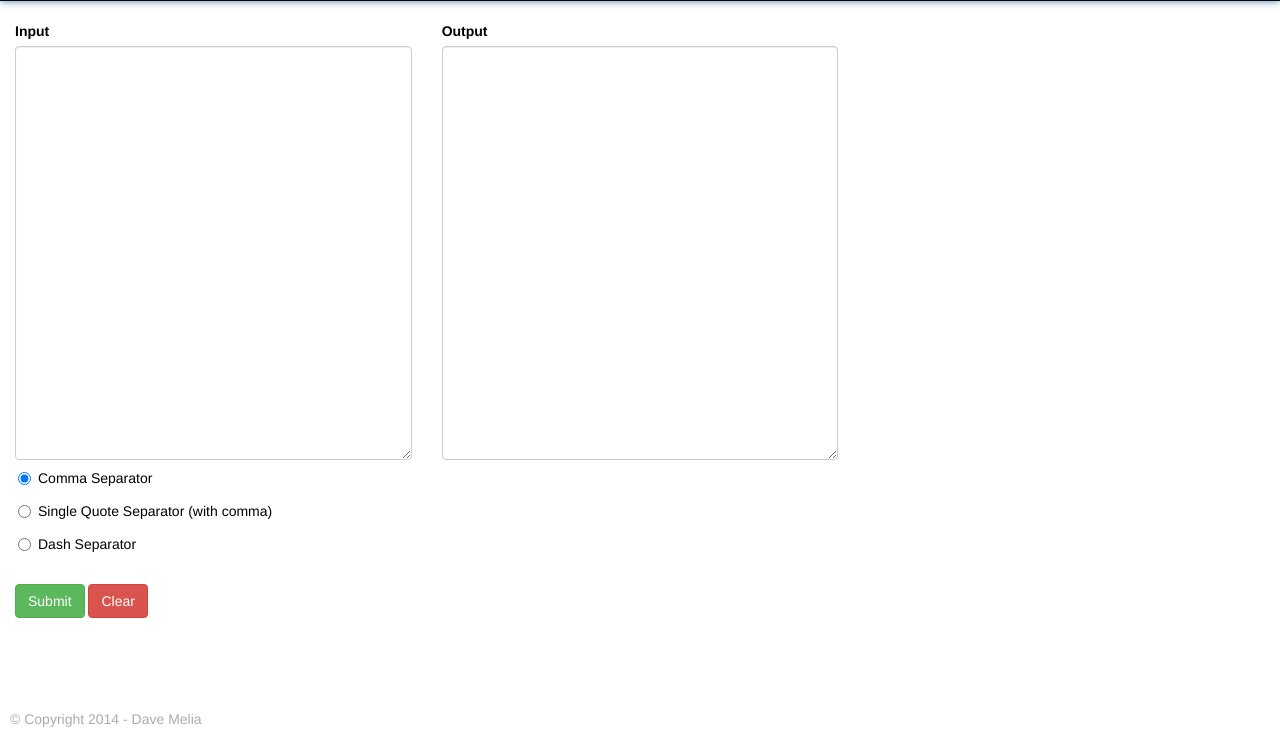
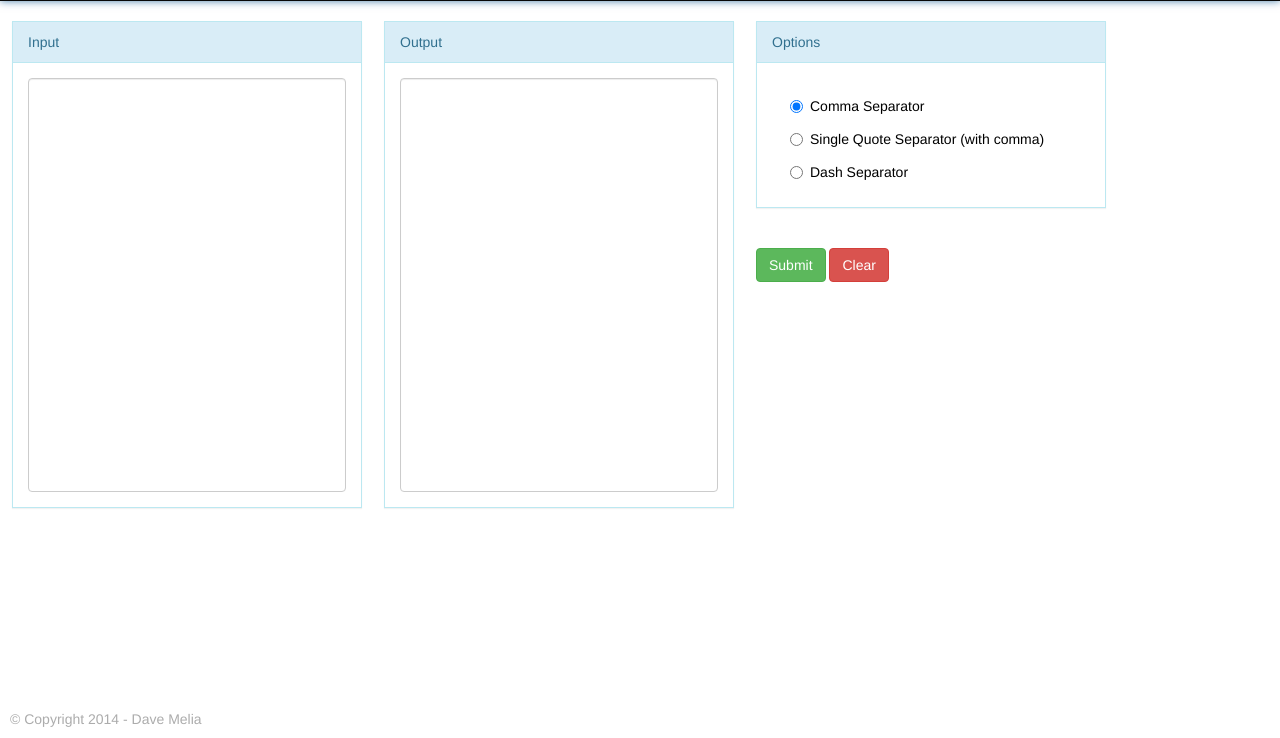
Before and after one commit to Dave-Melia/Text-Separator, a plain HTML site: page index.html in a window 1280 px wide. Shown: the part 62-800 px from the top of the page. Drawn offline with nearby package versions, Linux system fonts and the light colour scheme.

Commit message:
HTML Tidied
Tidied up the HTML and revamped the page design.

```diff
--- a/index.html
+++ b/index.html
@@ -11,20 +11,39 @@
 			<nav class="navbar navbar-inverse" role="navigation">
 				<h2>Text Separator</h2>
 			</nav><!-- END NAV -->
+
+
+
 			<div id="wrap">
 				<div id="main">
-					<!-- START col-xs-4 DIV -->
-					<div class="col-xs-4">
-						<label>Input</label>
+
+					<!-- START INPUT DIV -->
+					<div class="panel-wrap">
+						<div class="panel panel-info">
+						  <div class="panel-heading">Input</div>
+						  <div class="panel-body">
 						    <textarea id="string_input" type="text" rows="20" cols="20" class="form-control"></textarea>
-					</div><!-- END col-xs-4 DIV-->
+						  </div>
+						</div>
+					</div>
+					<!-- END INPUT DIV -->
 
-					<!-- START col-xs-4 DIV -->
-					<div class="col-xs-4">
-						<label>Output</label>
+					<!-- START OUTPUT DIV -->
+					<div class="panel-wrap">
+						<div class="panel panel-info">
+						  <div class="panel-heading">Output</div>
+						  <div class="panel-body">
 						    <textarea id="string_output" type="text" rows="20" cols="20" class="form-control"></textarea>
-					</div><!-- END col-xs-4 DIV -->
+						  </div>
+						</div>
+					</div>
+					<!-- END OUTPUT DIV -->
 
+					<!-- START RADIO BUTTONS PANEL -->
+					<div class="panel-wrap">
+						<div class="panel panel-info">
+						  <div class="panel-heading">Options</div>
+						  <div class="panel-body">
 						<!-- START Radio 1 DIV -->
 							<div class="radio">
 							  <label>
@@ -49,14 +68,21 @@
 							  </label>
 							</div><!-- END RADIO DIV -->
 
-					<!-- START Button DIV -->
-					<div id="button" class="col-sm-offset-0 col-sm-10">
+
+						  </div>
+						</div>
+
+						<div id="button" class="panel-info">
 		      				<button type="button" class="btn btn-success" onclick="change()">Submit</button>
 
 		      				<button type="button" class="btn btn-danger" onclick="clearText()">Clear</button>
 		      			</div><!-- END Button DIV -->
 					</div>
-		    </div>
+					<!-- END RADIO BUTTONS PANEL -->
+
+
+		      	</div> <!-- END MAIN DIV -->
+		    </div>	<!-- END WRAP DIV -->
 
 		    <div id="footer">
 		      	<p>&copy; Copyright 2014 - Dave Melia </p>
--- a/style.css
+++ b/style.css
@@ -16,24 +16,8 @@ h2 {
 	margin: 14px;
 }
 
-#button {
-	padding-top: 20px;
-	width: 400px;
-}
-
-#string_input {
-	float: left;
-}
-
-#string_output {
-	float: left;
-}
-
-.radio {
-	clear: both;
-	margin-left: 18px;
-	padding-top: 8px;
-	width: 400px;
+textarea {
+    resize: none;
 }
 
 .navbar-inverse {
@@ -50,7 +34,30 @@ h2 {
 #main {
 	overflow:auto;
 	padding-bottom: 30px;
-	}  /* must be same height as the footer */
+}
+
+
+#string_input {
+	float: left;
+}
+
+#string_output {
+	float: left;
+}
+
+#button {
+	padding-top: 20px;
+	width: 400px;
+	clear: both;
+}
+
+.radio {
+	clear: both;
+	margin-left: 18px;
+	padding-top: 8px;
+	width: 400px;
+}
+
 
 #footer {
 	position: relative;
@@ -58,3 +65,21 @@ h2 {
 	color: #ACACAC;
 	padding-left: 10px;
 }
+
+.panel-info{
+	width: 350px;
+	float: left;
+	margin-left: 12px;
+	margin-right: 10px;
+	border-radius: 0px;
+}
+
+.panel-heading {
+	border-radius: 0px;
+}
+
+.panel-wrap {
+	position:relative;
+	min-height:1px;
+	float: left;
+}
```
Lines whose indentation alone changed are shown as unchanged.
